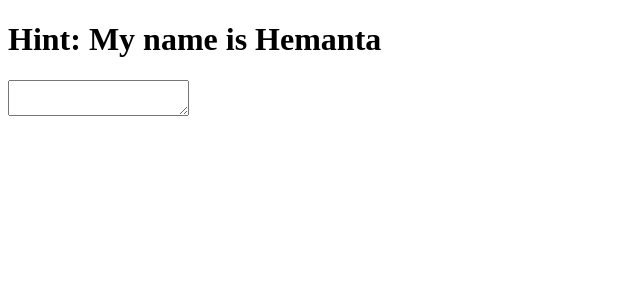
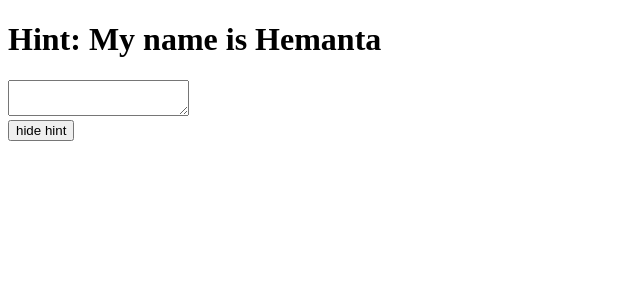
Before and after one commit to Atnameh000/React, a React (Vite) app in the folder reseting_state/: page / in a window 1280 px wide. Both pictures are taken after a click on the button "show hint". Shown: the top 300 px of the page, without its empty margins (0-640 px from the left). Built offline with nearby package versions, Linux system fonts and the light colour scheme.

Commit message:
code correction

```diff
--- a/reseting_state/src/problem1/problem1.jsx
+++ b/reseting_state/src/problem1/problem1.jsx
@@ -7,6 +7,9 @@ export default function Display(){
             <div>
                <h1>Hint: My name is Hemanta</h1>
                <Comp key='comp'/>
+               <button
+                 onClick={e => setIsclick(!isclick)}
+               >hide hint</button>
             </div>
         );
     }
```
